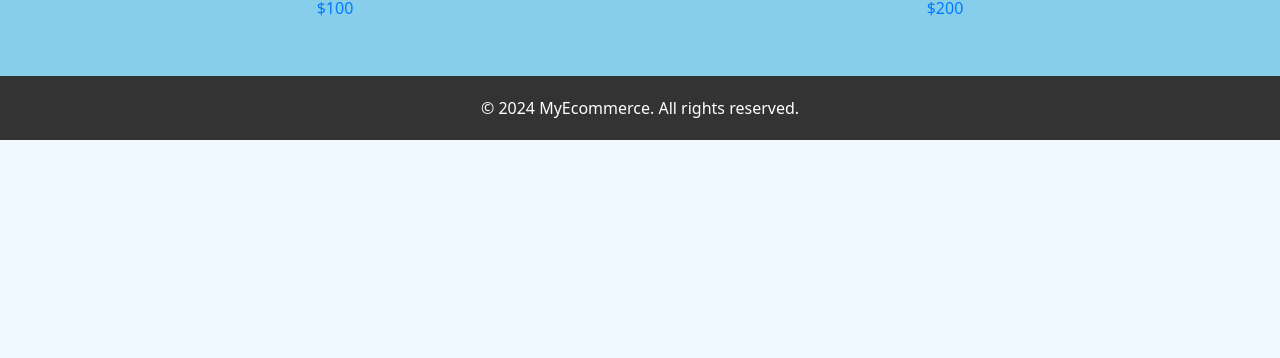
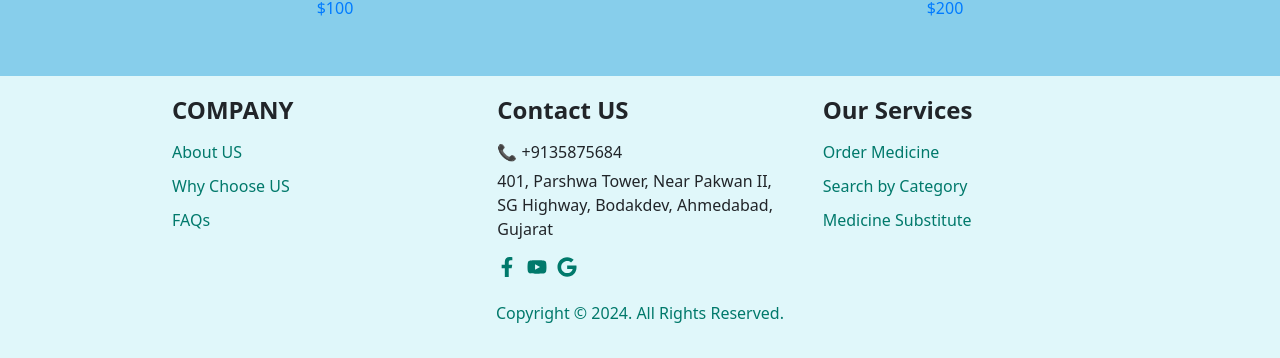
Before and after one commit to dev3690/ohmeds, a React (Vite) app: page / in a window 1280 px wide. Shown: the part 3456-3814 px from the top of the page. Before the commit the page ends 3596 px from the top, so only its background shows below. Built offline with nearby package versions, Linux system fonts and the light colour scheme.

Commit message:
Footer Updated

```diff
--- a/src/components/Footer.jsx
+++ b/src/components/Footer.jsx
@@ -1,27 +1,50 @@
 import React from 'react';
-import styled from 'styled-components';
+import 'bootstrap/dist/css/bootstrap.min.css';
+import { FaFacebookF, FaYoutube, FaGoogle } from 'react-icons/fa';
+import '../styles/Footer.css'; // Import the CSS file
 
 const Footer = () => {
   return (
-    <FooterContainer>
-      <FooterContent>
-        <p>© 2024 MyEcommerce. All rights reserved.</p>
-      </FooterContent>
-    </FooterContainer>
+    <div className="footer-container">
+      <div className="footer-content container">
+        <div className="footer-section">
+          <h4>COMPANY</h4>
+          <ul>
+            <li><a href="/about-us">About US</a></li>
+            <li><a href="/why-choose-us">Why Choose US</a></li>
+            <li><a href="/faqs">FAQs</a></li>
+          </ul>
+        </div>
+        <div className="footer-section">
+          <h4>Contact US</h4>
+          <p>📞 +9135875684</p>
+          <p>401, Parshwa Tower, Near Pakwan II, SG Highway, Bodakdev, Ahmedabad, Gujarat</p>
+          <div className="social-icons">
+            <a href="https://www.facebook.com" target="_blank" rel="noopener noreferrer">
+              <FaFacebookF />
+            </a>
+            <a href="https://www.youtube.com" target="_blank" rel="noopener noreferrer">
+              <FaYoutube />
+            </a>
+            <a href="https://www.google.com" target="_blank" rel="noopener noreferrer">
+              <FaGoogle />
+            </a>
+          </div>
+        </div>
+        <div className="footer-section">
+          <h4>Our Services</h4>
+          <ul>
+            <li><a href="/order-medicine">Order Medicine</a></li>
+            <li><a href="/search-by-category">Search by Category</a></li>
+            <li><a href="/medicine-substitute">Medicine Substitute</a></li>
+          </ul>
+        </div>
+      </div>
+      <div className="footer-bottom">
+        <p>Copyright © 2024. All Rights Reserved.</p>
+      </div>
+    </div>
   );
 };
 
-const FooterContainer = styled.footer`
-  background-color: #333;
-  color: #fff;
-  text-align: center;
-  padding: 20px;
-`;
-
-const FooterContent = styled.div`
-  p {
-    margin: 0;
-  }
-`;
-
 export default Footer;
--- /dev/null
+++ b/src/styles/Footer.css
@@ -0,0 +1,67 @@
+.footer-container {
+    background-color: #e0f7fa;
+    padding: 20px 0;
+  }
+
+  .footer-content {
+    display: flex;
+    justify-content: space-between;
+    align-items: flex-start;
+  }
+
+  .footer-section {
+    flex: 1;
+    margin: 0 20px;
+  }
+
+  .footer-section h4 {
+    margin-bottom: 15px;
+    font-weight: bold;
+  }
+
+  .footer-section ul {
+    list-style-type: none;
+    padding: 0;
+  }
+
+  .footer-section ul li {
+    margin-bottom: 10px;
+  }
+
+  .footer-section ul li a {
+    color: #00796b;
+    text-decoration: none;
+  }
+
+  .footer-section ul li a:hover {
+    text-decoration: underline;
+  }
+
+  .footer-section p {
+    margin: 5px 0;
+  }
+
+  .social-icons {
+    display: flex;
+    gap: 10px;
+    margin-top: 10px;
+  }
+
+  .social-icons a {
+    color: #00796b;
+    font-size: 20px;
+    text-decoration: none;
+  }
+
+  .social-icons a:hover {
+    color: #004d40;
+  }
+
+  .footer-bottom {
+    text-align: center;
+    margin-top: 20px;
+  }
+
+  .footer-bottom p {
+    color: #00796b;
+  }
```
